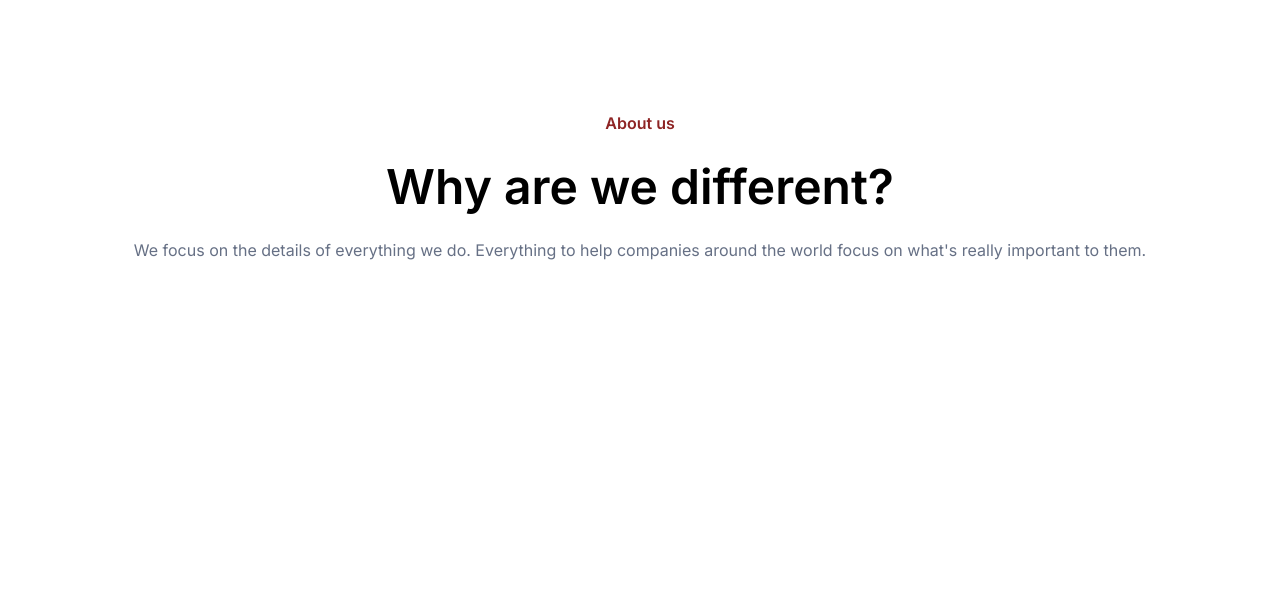
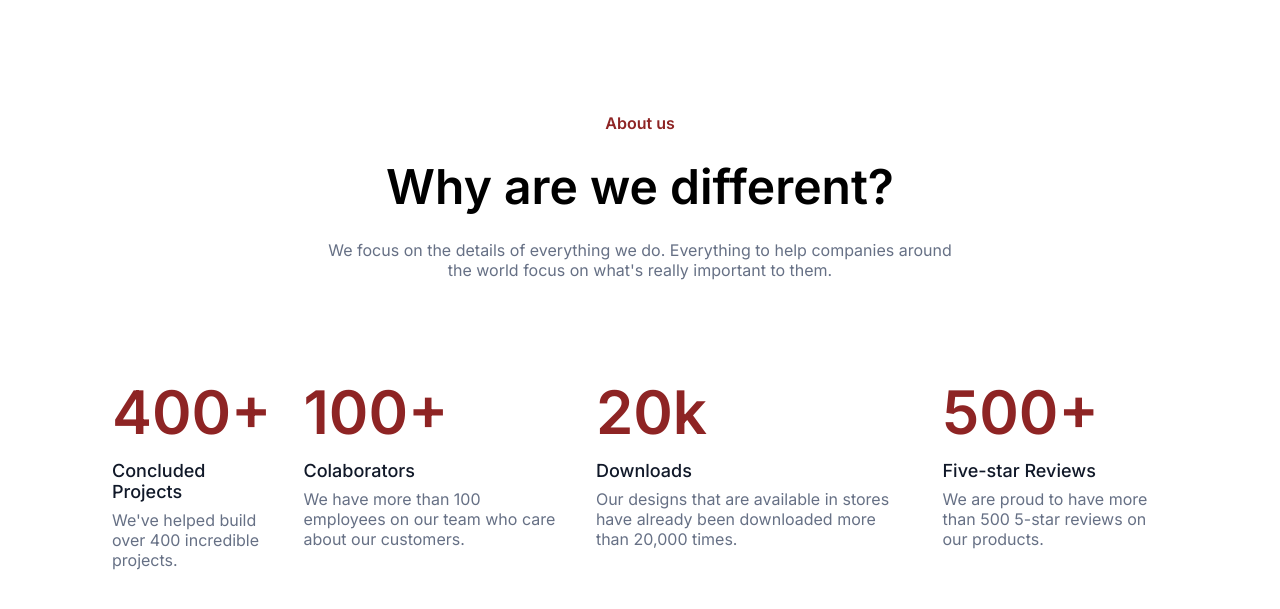
Before and after one commit to SFaguiar/alura-7-days-of-code-html-css, a plain HTML site: page index.html in a window 1280 px wide. Shown: the part 63-672 px from the top of the page. Drawn offline with Linux system fonts and the light colour scheme.

Commit message:
Day 3 Completed!
Continuing, today you will develop a really cool and challenging part: the metrics and results section of your page. It is a very common section on most landing pages we see nowadays.

 The company that hired you asked you to include 4 different metrics, with a title, a subtitle and text.

```diff
--- a/index.css
+++ b/index.css
@@ -114,4 +114,38 @@ body {
 .main__header__text {
     font-weight: 400;
     color: var(--text);
+    text-align: center;
+    margin: 0 20.25rem;
 }
+
+.main__metrics {
+    display: flex;
+    justify-content: space-between;
+    margin: 0 7rem 7.5rem 7rem;
+    gap: 2rem;
+}
+
+.main__metrics__metric {
+    display: flex;
+    flex-direction: column;
+}
+
+.main__metrics__metric__number {
+    font-weight: 600;
+    font-size: 3.75rem;
+    color: var(--highlight);
+    margin-bottom: 0.75rem;
+}
+
+.main__metrics__metric__title {
+    font-weight: 500;
+    font-size: 1.125rem;
+    color: var(--title);
+    margin-bottom: 0.5rem;
+}
+
+.main__metrics__metric__text {
+    font-weight: 400;
+    font-size: 1rem;
+    color: var(--text);
+}
--- a/index.html
+++ b/index.html
@@ -27,12 +27,45 @@
         </nav>
     </header>
     <main class="main">
-
-        <div class="main__header">
+        <section class="main__header">
             <h1 class="main__header__title">About us</h1>
             <h2 class="main__header__subtitle">Why are we different?</h2>
             <p class="main__header__text">We focus on the details of everything we do. Everything to help companies around the world focus on what's really important to them.</p>
-        </div>
+        </section>
+        <section class="main__metrics">
+            <div class="main__metrics__metric">
+                <span class="main__metrics__metric__number">400+</span>
+                <span class="main__metrics__metric__title">Concluded Projects</span>
+                <span class="main__metrics__metric__text">We've helped build over 400 incredible projects.</span>
+            </div>
+            <div class="main__metrics__metric">
+                <span class="main__metrics__metric__number">100+</span>
+                <span class="main__metrics__metric__title">Colaborators</span>
+                <span class="main__metrics__metric__text">We have more than 100 employees on our team who care about our customers.</span>
+            </div>
+            <div class="main__metrics__metric">
+                <span class="main__metrics__metric__number">20k</span>
+                <span class="main__metrics__metric__title">Downloads</span>
+                <span class="main__metrics__metric__text">Our designs that are available in stores have already been downloaded more than 20,000 times.</span>
+            </div>
+            <div class="main__metrics__metric">
+                <span class="main__metrics__metric__number">500+</span>
+                <span class="main__metrics__metric__title">Five-star Reviews</span>
+                <span class="main__metrics__metric__text">We are proud to have more than 500 5-star reviews on our products.</span>
+            </div>
+        </section>
+        <section class="main__open_vacancies">
+
+        </section>
+        <section class="main__jobs">
+
+        </section>
+        <section class="main__social_proof">
+
+        </section>
+        <section class="main__form">
+
+        </section>
     </main>
 </body>
 </html>
```
Also changed, not shown: 1 other file.
